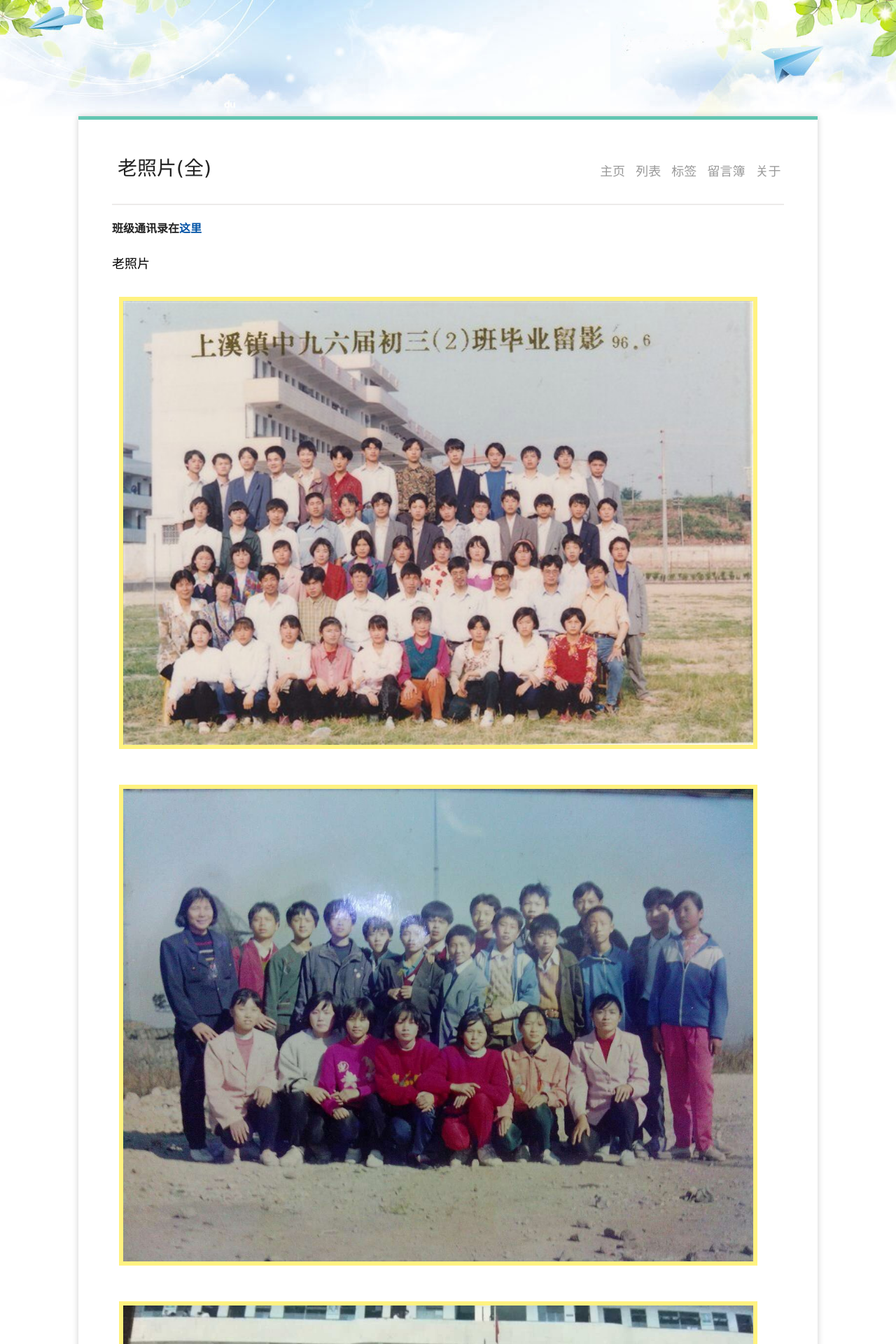
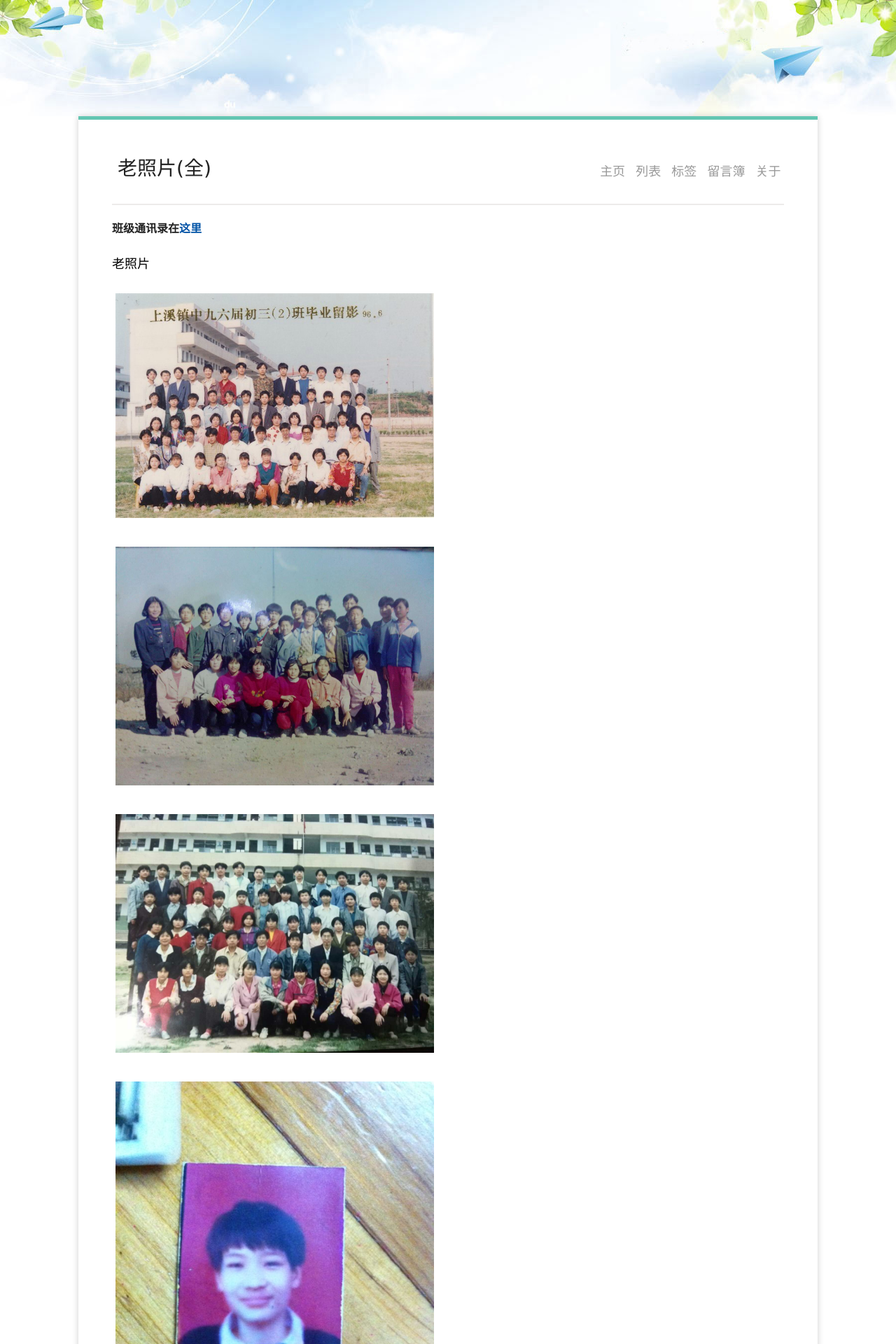
Before and after one commit to shangxi2ban/shangxi2ban.github.io, a Jekyll site: the page built from _posts/2014/2014-06-08-old-photo.md, in a window 1280 px wide. Shown: the top 1920 px of the page at 70% size. Built offline with Jekyll 4.4.1, drawn with Linux system fonts in a browser that asks for light colours; Markdown is read by kramdown in place of the engine named in the settings; comment, search, counter and statistics services are not loaded.

Commit message:
daily updates

```diff
--- a/media/css/screen.css
+++ b/media/css/screen.css
@@ -193,9 +193,8 @@ img.old {
 }
 
 img.old2 {
-    width: 900px;
-    border: 6px solid #FFF280;
-    margin: 10px;
+    width: 455px;
+    margin: 5px;
 }
 img.avatar {
     position: relative;
```
